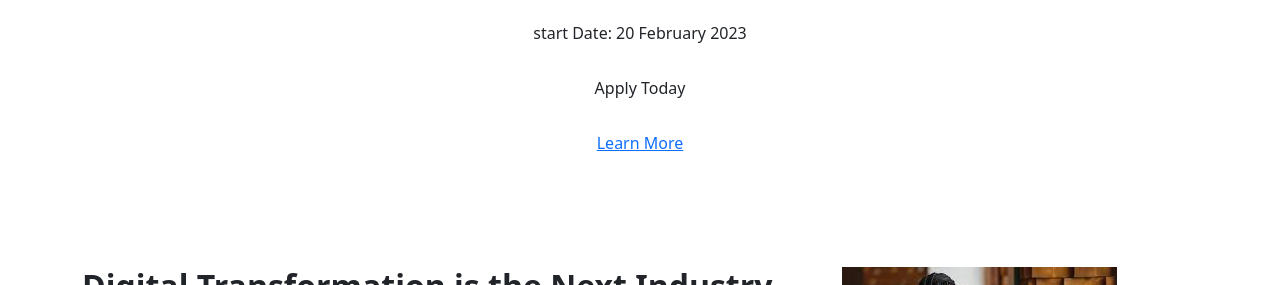
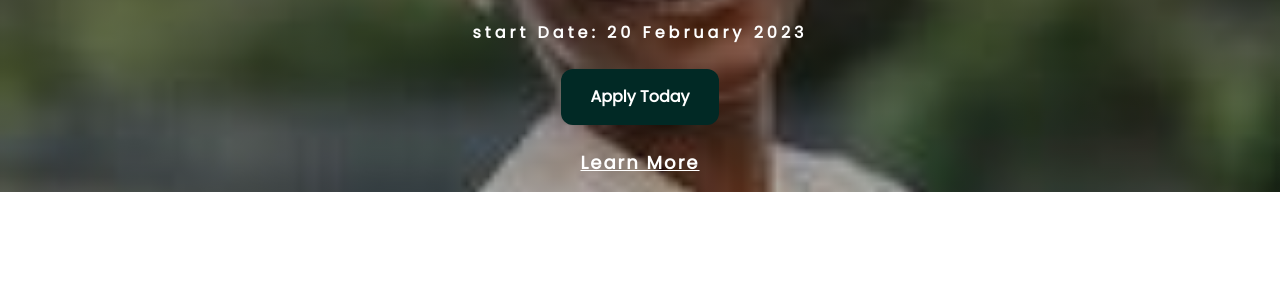
Before and after one commit to Jerry2272/SW-alx, a plain HTML site: page index.html in a window 1280 px wide. Shown: the part 442-727 px from the top of the page. Drawn offline with Linux system fonts and the light colour scheme; files whose address does not match are found by name.

Commit message:
Update index.html

```diff
--- a/index.html
+++ b/index.html
@@ -7,7 +7,7 @@
     <!-- bootstrap_5 css_link -->
     <link rel="stylesheet" href="boots/bootstrap.min.css">
     <!-- css_file link -->
-    <link rel="stylesheet" href="Css files/INex.css">
+    <link rel="stylesheet" href="Css files/style.css">
       <!-- font_awesome link -->
       <link rel="stylesheet" href="Font_6/css/all.min.css">
     <title>ALX*</title>
```
